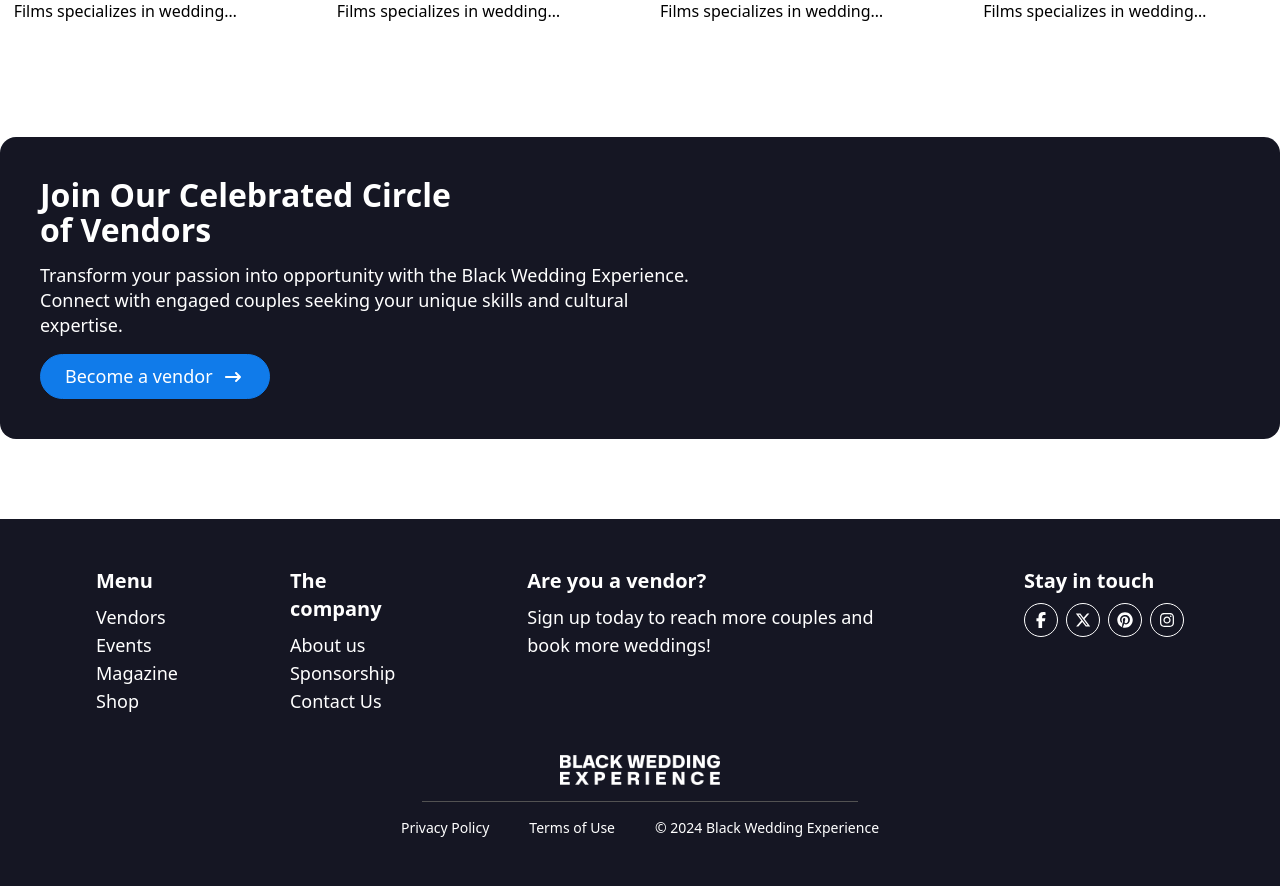
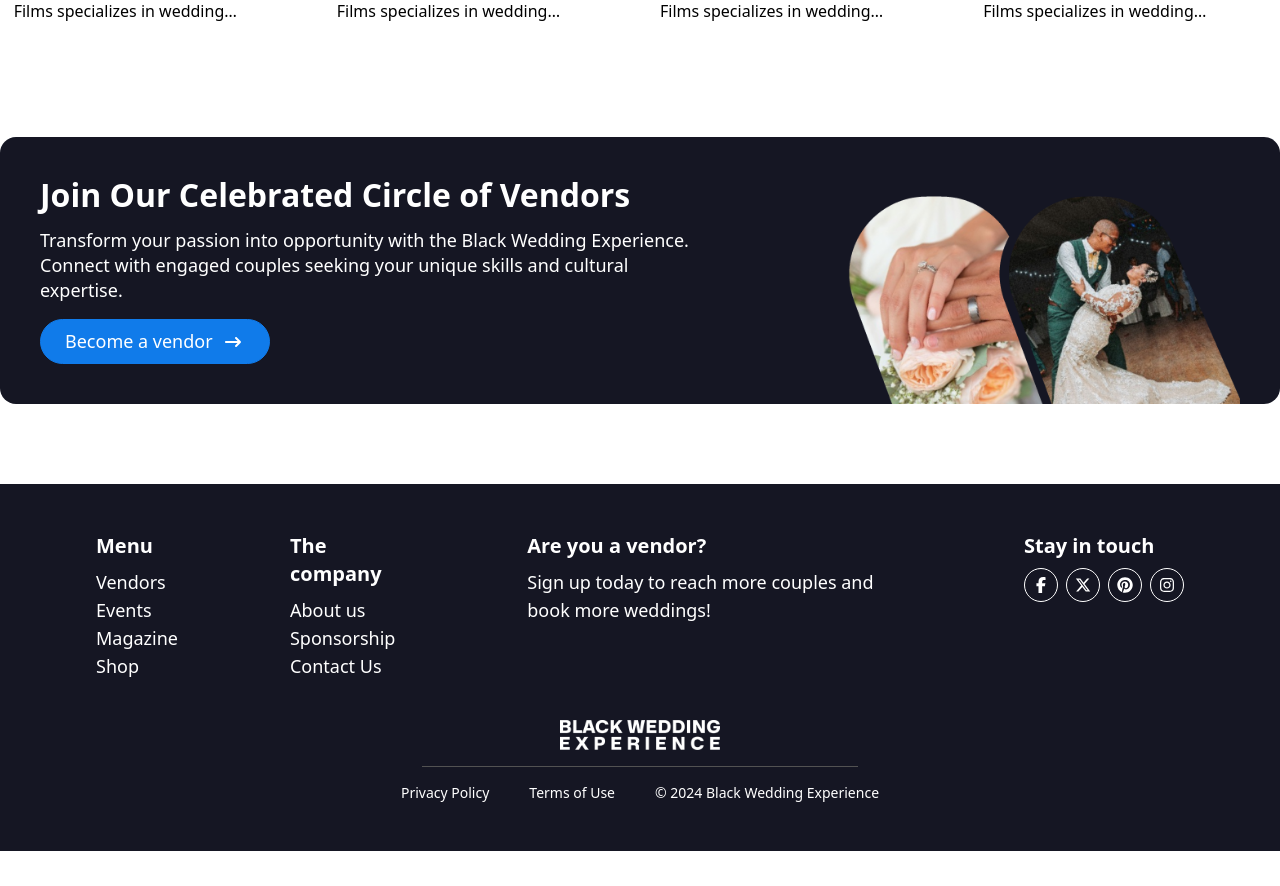
Before and after one commit to Monower/black-wedding, a React (Vite) app: page /vendors in a window 1280 px wide. Shown: the part 1900-2786 px from the top of the page. After the commit the page ends 2751 px from the top, so only its background shows below. Built offline with nearby package versions, Linux system fonts and the light colour scheme; a web font is replaced by a local one.

Commit message:
worked on some issues

```diff
--- a/src/components/Mobilemenu.jsx
+++ b/src/components/Mobilemenu.jsx
@@ -1,14 +1,16 @@
 
 import { useState } from "react";
 import Menu from "./Menu";
+import { useLocation } from "react-router-dom";
 
 const Mobilemenu = () => {
-    const [visible, setVisible] = useState(false);
+  const [visible, setVisible] = useState(false);
+  const location = useLocation();
     return (
       <>
         <button onClick={() => setVisible(!visible)} className="border border-white p-1 rounded-md">
           <svg
-            className="w-6 h-6 fill-white"
+            className={`w-6 h-6 ${location.pathname.length > 1 ? 'fill-brandBlack' : 'fill-white' }`}
             xmlns="http://www.w3.org/2000/svg"
             viewBox="0 0 128 512"
           >
--- a/src/components/Navbar.jsx
+++ b/src/components/Navbar.jsx
@@ -29,7 +29,6 @@ const Navbar = () => {
     }
   },[]);
 
-  console.log(location.pathname.length);
     return (
       <>
         <nav
--- a/src/pages/Notfound.jsx
+++ b/src/pages/Notfound.jsx
@@ -1,7 +1,14 @@
+import { useNavigate } from "react-router-dom";
+
+
+
 const Notfound = () => {
+    const navigate = useNavigate();
+
     return (
-        <section className="min-h-[500vh] bg-slate-100">
-            this is the notfound page
+        <section className="min-h-[80vh] bg-slate-100 flex flex-col justify-center items-center">
+            <h3 className="text-3xl text-brandBlack font-bold">404 Not Found.</h3>
+            <button onClick={() => navigate(-1)} className="bg-brandBlack text-white border border-brandBlack hover:bg-white hover:text-brandBlack py-2 px-4 rounded-lg mt-4">Go Back</button>
         </section>
     )
 };
--- a/src/pages/Search.jsx
+++ b/src/pages/Search.jsx
@@ -518,7 +518,8 @@ const Search = () => {
             </div>
           </div>
         </div>
-        <div className="container mx-auto pb-[4.5em] flex gap-4 bg-[#F5F5F5]">
+        <div className=" pb-[4.5em] bg-[#F5F5F5]">
+          <div className="container mx-auto flex gap-4">
             {showfilter && (
               <div className="">
                 <form className="min-w-[18.5625em] border border-gray-300 rounded-2xl p-6 flex flex-col items-center sticky top-24 z-10">
@@ -792,6 +793,7 @@ const Search = () => {
               </div>
             )}
           </div>
+        </div>
       </section>
     </>
   );
--- a/src/pages/Vendors.jsx
+++ b/src/pages/Vendors.jsx
@@ -173,11 +173,12 @@ const Vendors = () => {
             ))}
           </div>
         </section>
-        <section className="container mx-auto p-10 bg-brandBlack rounded-2xl mb-20">
-          <h3 className="text-white pb-4 text-[32px] leading-[35px] font-extrabold max-w-[36%]">
+        <section className="container mx-auto  bg-brandBlack rounded-2xl mb-20 flex">
+          <div className="p-10 w-[60%]">
+            <h3 className="text-white pb-4 text-[32px] leading-[35px] font-extrabold ">
               Join Our Celebrated Circle of Vendors
             </h3>
-          <p className="text-white pb-4 text-[18px] leading-[25px] font-medium max-w-[55%]">
+            <p className="text-white pb-4 text-[18px] leading-[25px] font-medium">
               Transform your passion into opportunity with the Black Wedding
               Experience. Connect with engaged couples seeking your unique skills
               and cultural expertise.
@@ -197,6 +198,10 @@ const Vendors = () => {
                 </svg>
               </span>
             </Link>
+          </div>
+          <div className="flex justify-end items-end w-[40%] mr-10">
+            <img className="h-[13em]" src="/images/vendorcta.png" alt="" />
+          </div>
         </section>
       </>
     );
```
Also changed, not shown: public/images/vendorcta.png (added). Lines whose indentation alone changed are shown as unchanged.
